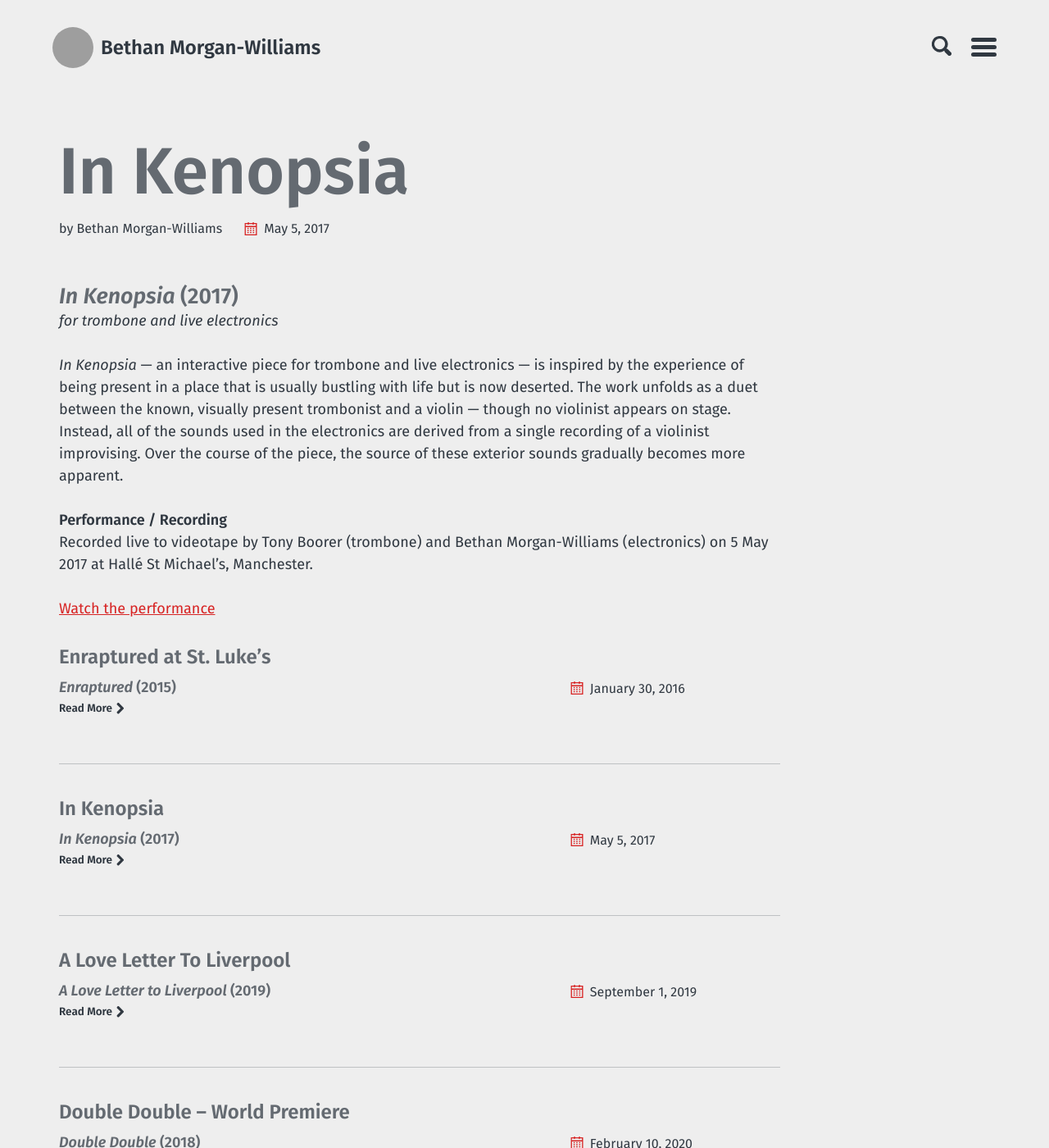
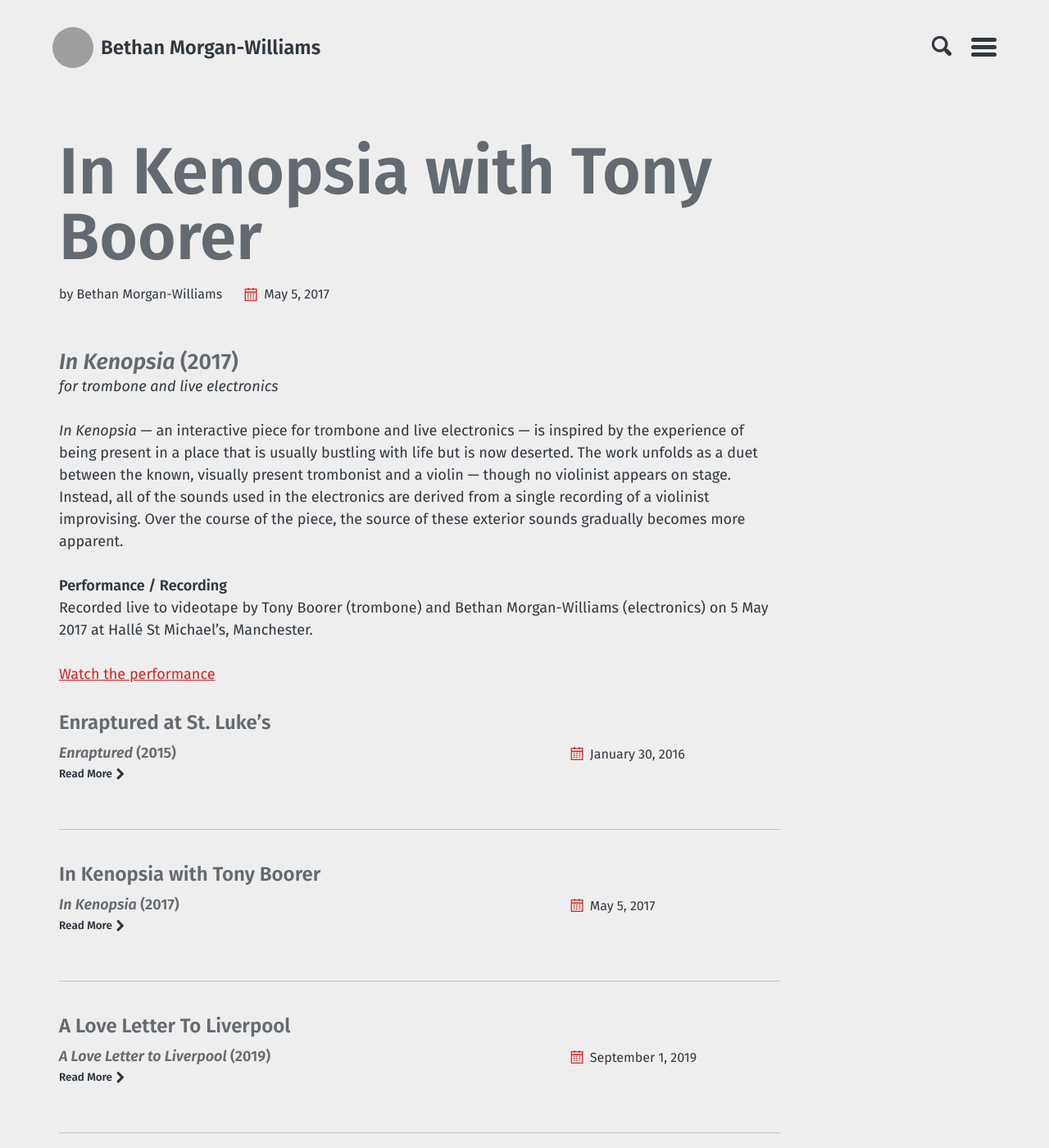
Before and after one commit to morganwilliamsb/website, a Jekyll site: the page built from _listen/in-kenopsia.md, in a window 1280 px wide and 1400 px high. Shown: the whole window at 82% size. Built offline with Jekyll 4.4.1, drawn with Linux system fonts in a browser that asks for light colours; grey boxes are pictures that could not be loaded.

Commit message:
Update in-kenopsia.md

```diff
--- a/_listen/in-kenopsia.md
+++ b/_listen/in-kenopsia.md
@@ -1,5 +1,5 @@
 ---
-title: "In Kenopsia"
+title: "In Kenopsia with Tony Boorer"
 layout: collection
 date: 2017-05-05
 ---
```
